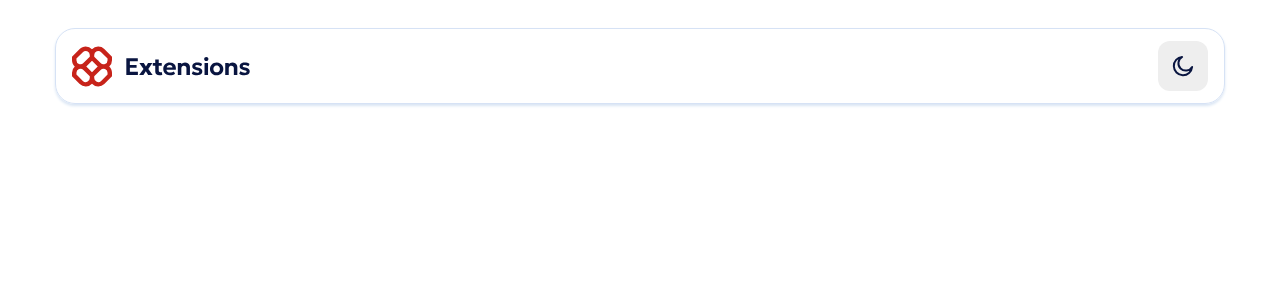
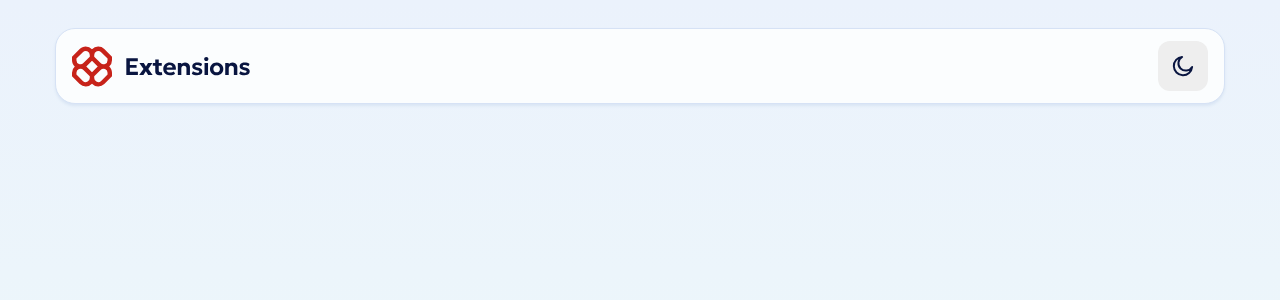
Before and after one commit to zowieerickson/browser-extension-manager, a React (Vite) app: page / in a window 1280 px wide. Shown: the top 300 px of the page. Built offline with nearby package versions, Linux system fonts and the light colour scheme.

Commit message:
Fix page background color to display correct blue gradient

```diff
--- a/src/components/Header.jsx
+++ b/src/components/Header.jsx
@@ -7,14 +7,6 @@ import { useState } from 'react'
 export default function Header() {
     const [isDarkMode, setIsDarkMode] = useState(false)
 
-    const handleThemeToggle = function() {
-        setIsDarkMode((prev) => !prev)
-        // isDarkMode ? setIsDarkMode(false) : setIsDarkMode(true)
-        console.log(isDarkMode)
-        isDarkMode ? setBodyClass('') : setBodyClass('dark-mode')
-    }
-
-
     return (
         <header>
             <PageTitle isDarkMode={isDarkMode}/>
--- a/src/index.css
+++ b/src/index.css
@@ -2,6 +2,11 @@
   font-family: system-ui, Avenir, Helvetica, Arial, sans-serif;
   line-height: 1.5;
   font-weight: 400;
+
+  color: var(--text-color);
+  --header-bg-color: #FBFDFE;
+  --page-bg-color: linear-gradient(#EBF2FC, #EEFBF9);
+
 
   font-synthesis: none;
   text-rendering: optimizeLegibility;
@@ -15,14 +20,15 @@
   }
 
 .dark-mode {
-    --bg-color: linear-gradient(#04091B, #091540);
+    --page-bg-color: linear-gradient(#04091B, #091540);
     --text-color: #FBFDFE;
     --bg-color-secondary: #202535;
+    --header-bg-color: #202535;
 }
 
 body {
   min-height: 100vh;
-  background: var(--bg-color);
   color: var(--text-color);
   transition: background 0.3s ease, color 0.3s ease;
+  background: var(--page-bg-color);
 }
--- a/src/styles/Header.css
+++ b/src/styles/Header.css
@@ -4,6 +4,7 @@ header {
     justify-content: space-between;
 
     background-color: var(--bg-color-secondary);
+    background-color: var(--header-bg-color);
     padding: 12px 16px;
     border-radius: 20px;
     border: 1px solid #D6E2F5;
```
